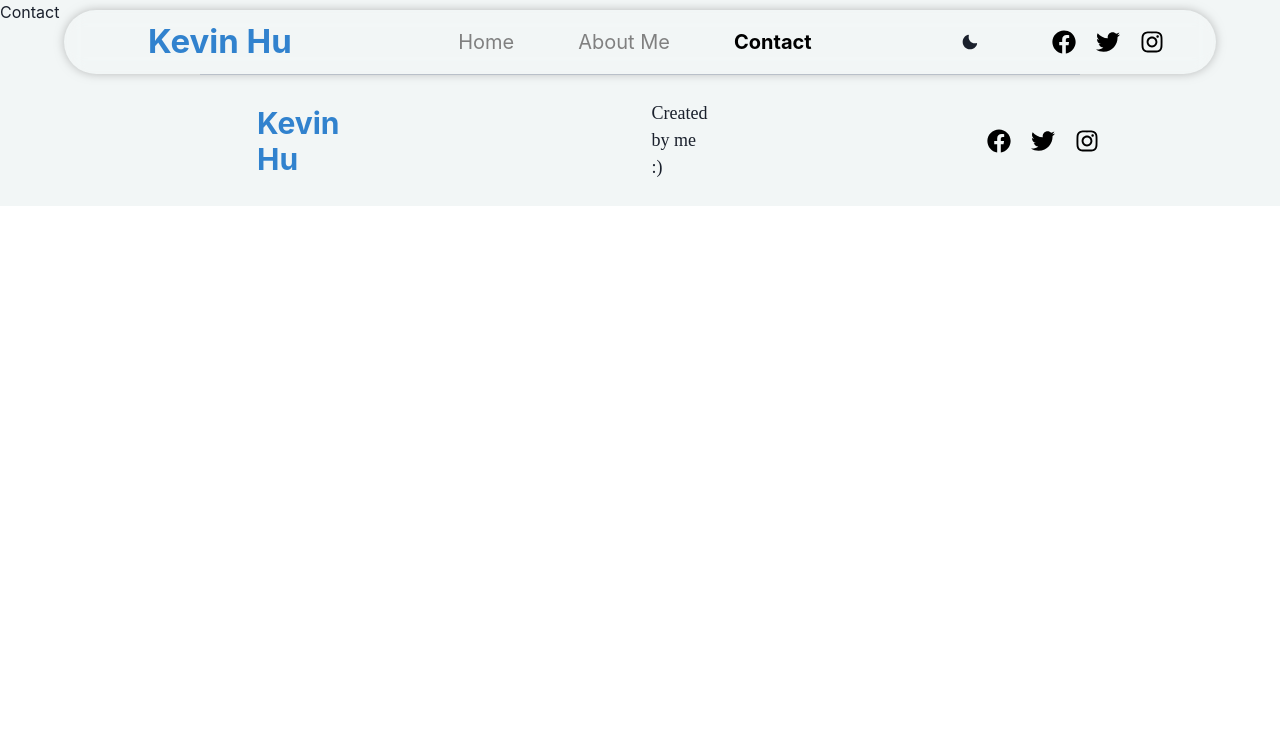
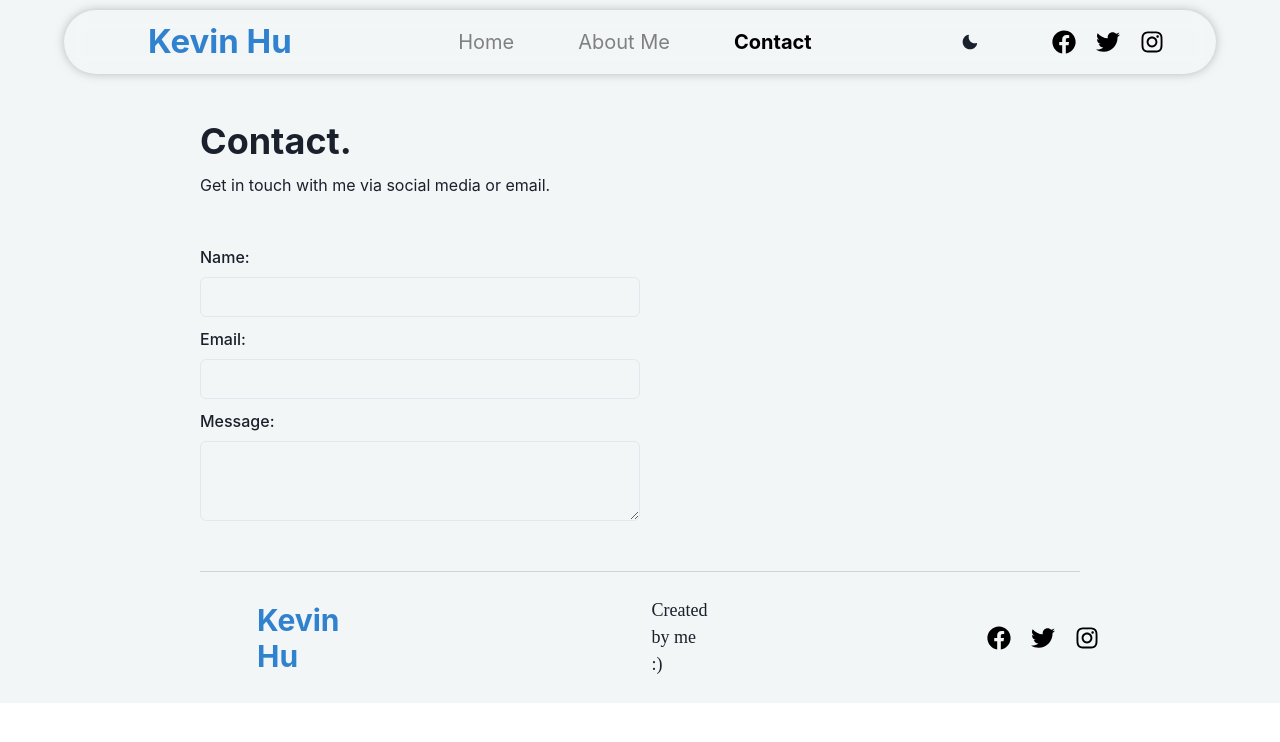
Before and after one commit to kev0921/personal-website, a React (Vite) app: page /Contact in a window 1280 px wide. Shown: the top 742 px of the page. Built offline with nearby package versions, Linux system fonts and the light colour scheme.

Commit message:
added basic components for about and contact pages

```diff
--- a/src/pages/Contact.jsx
+++ b/src/pages/Contact.jsx
@@ -1,5 +1,39 @@
+import { VStack, Box, Flex, Spacer, HStack, Text, Heading, SimpleGrid, FormControl, FormLabel, Input, FormHelperText, Textarea } from "@chakra-ui/react";
+import { Form } from 'react-router-dom'
+
 export default function Contact() {
   return (
-    <div>Contact</div>
+    <SimpleGrid ml="200px" mr="200px" mt="120px" columns={2}>
+      <VStack>
+        <Box width="100%">
+          <Heading>
+            Contact.
+          </Heading>
+          <Text mt="10px">
+            Get in touch with me via social media or email.
+          </Text>
+        </Box>
+
+        <Box mt="10" width="100%">
+          <Form ml="0" p="5px">
+            <FormControl>
+              <FormLabel> Name: </FormLabel>
+              <Input focusBorderColor='blue.600' type="text" name="name"></Input>
+            </FormControl>
+
+            <FormControl mt="10px">
+              <FormLabel> Email: </FormLabel>
+              <Input focusBorderColor='blue.600' type="email" name="email"></Input>
+            </FormControl>
+
+            <FormControl mt="10px">
+              <FormLabel> Message: </FormLabel>
+              <Textarea focusBorderColor='blue.600' name="message"></Textarea>
+            </FormControl>
+          </Form>
+        </Box>
+      </VStack>
+
+    </SimpleGrid>
   )
 }
```
